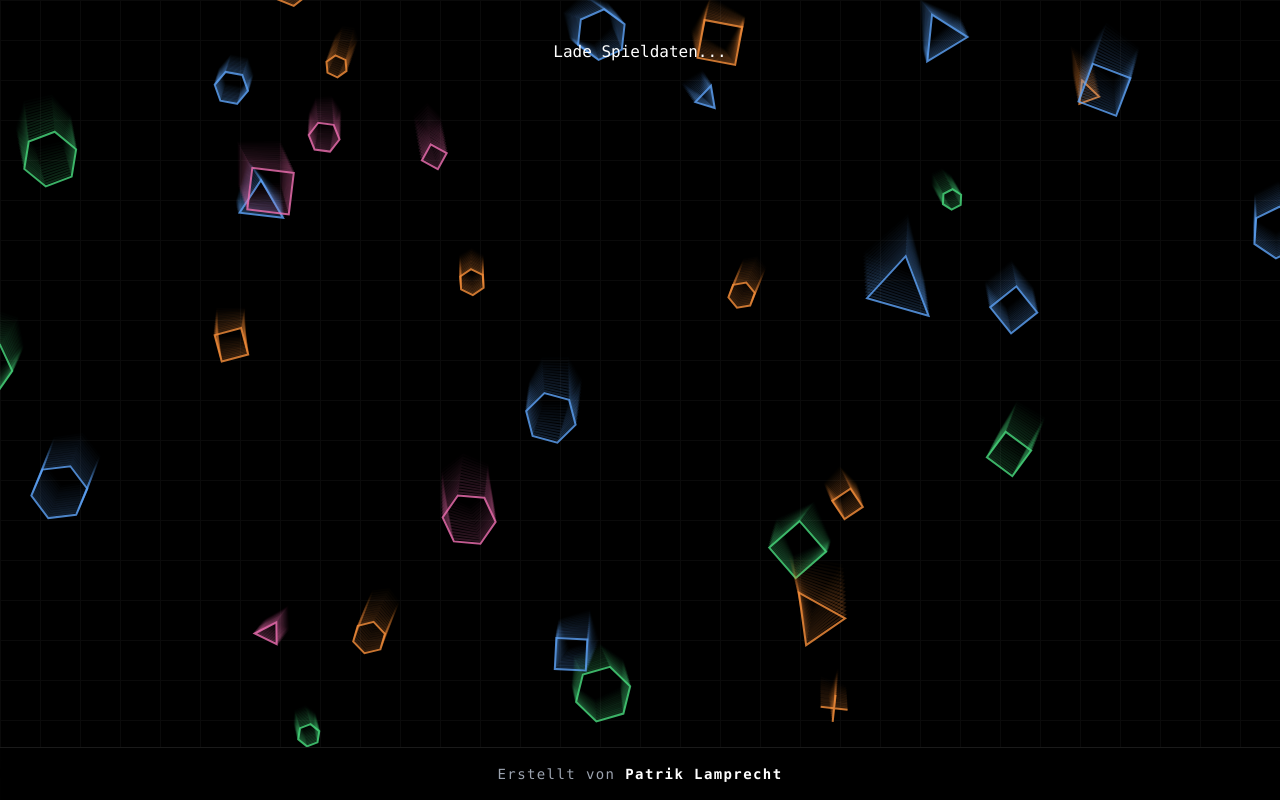
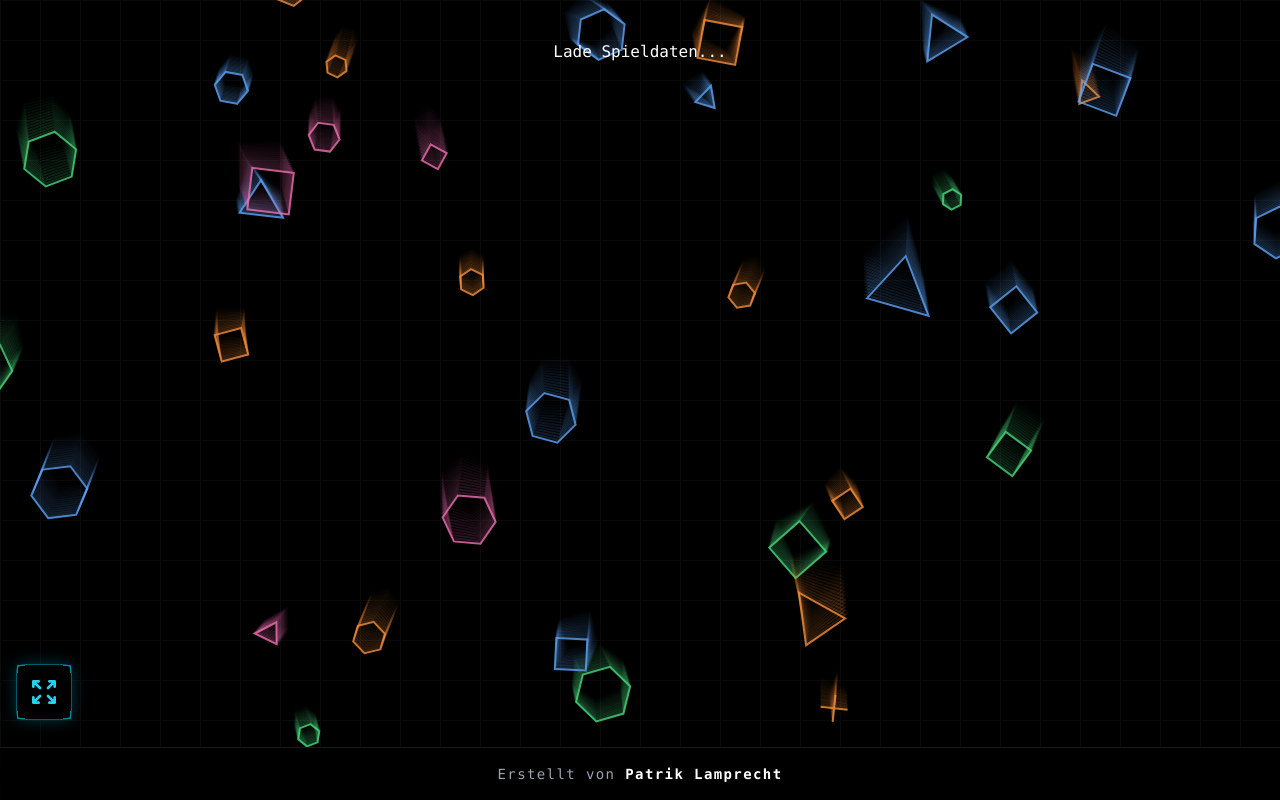
Before and after one commit to MrBuubles007/TerraLink-Game, a React (Vite) app in the folder client/: page /game in a window 1280 px wide. Built offline with nearby package versions, Linux system fonts and the light colour scheme; no server answers.

Commit message:
Refactor: Made FullscreenButton global (hidden on Whiteboard) and fixed SPA navigation

```diff
--- a/client/src/App.jsx
+++ b/client/src/App.jsx
@@ -1,4 +1,4 @@
-import { BrowserRouter as Router, Routes, Route } from 'react-router-dom';
+import { BrowserRouter as Router, Routes, Route, useLocation } from 'react-router-dom';
 import { GameProvider } from './context/GameContext';
 import Home from './pages/Home';
 import Lobby from './pages/Lobby';
@@ -8,13 +8,16 @@ import Whiteboard from './pages/Whiteboard';
 
 import CyberpunkBackground from './components/ui/CyberpunkBackground';
 import Footer from './components/layout/Footer';
+import FullScreenButton from './components/ui/FullScreenButton';
 
 import LandscapeGuard from './components/ui/LandscapeGuard';
 
-export default function App() {
+// Inner component to use useLocation hook
+function AppContent() {
+  const location = useLocation();
+  const showFullScreenButton = location.pathname !== '/whiteboard';
+
   return (
-    <GameProvider>
-      <Router>
     <CyberpunkBackground>
       <LandscapeGuard>
         <Routes>
@@ -25,8 +28,19 @@ export default function App() {
           <Route path="/whiteboard" element={<Whiteboard />} />
         </Routes>
       </LandscapeGuard>
+
+      {showFullScreenButton && <FullScreenButton />}
+
       <Footer />
     </CyberpunkBackground>
+  );
+}
+
+export default function App() {
+  return (
+    <GameProvider>
+      <Router>
+        <AppContent />
       </Router>
     </GameProvider>
   );
--- a/client/src/pages/Home.jsx
+++ b/client/src/pages/Home.jsx
@@ -1,11 +1,9 @@
 import React, { useState } from 'react';
-import { useNavigate } from 'react-router-dom';
+import { useNavigate, Link } from 'react-router-dom';
 import { useGame } from '../context/GameContext';
 import { GlassCard } from '../components/ui/GlassCard';
 
 import AnimatedLogo from '../components/ui/AnimatedLogo';
-
-import FullScreenButton from '../components/ui/FullScreenButton';
 
 export default function Home() {
     const [name, setName] = useState('');
@@ -43,12 +41,9 @@ export default function Home() {
                 </form>
 
                 <div className="mt-8 border-t border-white/10 pt-4">
-                    <a href="/admin" className="text-xs text-gray-500 hover:text-gray-300">Admin Login</a>
+                    <Link to="/admin" className="text-xs text-gray-500 hover:text-gray-300">Admin Login</Link>
                 </div>
             </GlassCard>
-
-            {/* Universal Fullscreen Button */}
-            <FullScreenButton />
         </div>
     );
 }
```
Lines whose indentation alone changed are shown as unchanged.
